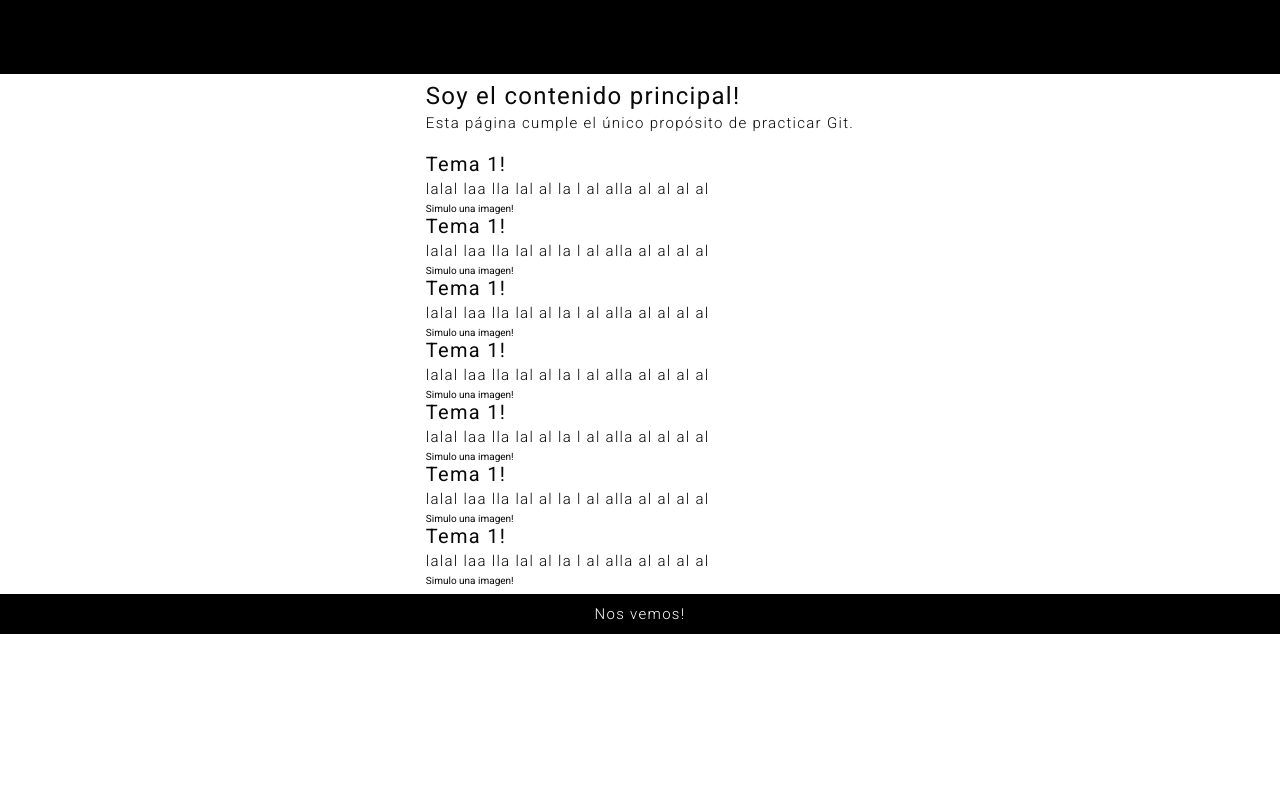
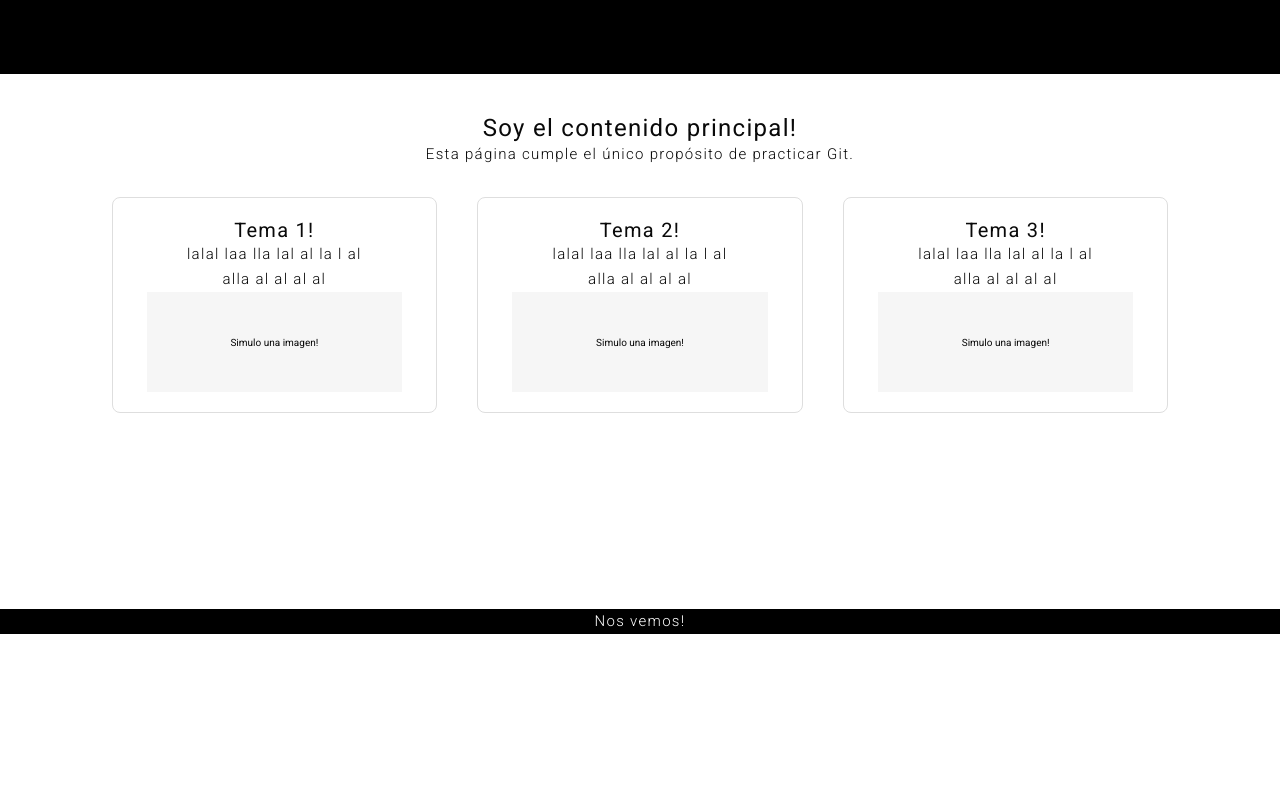
Before and after one commit to Paul-Lazcano/git-and-github-practice, a plain HTML site: page index.html in a window 1280 px wide. Shown: the part 166-961 px from the top of the page. Before the commit the page ends 800 px from the top, so only its background shows below. Drawn offline with Linux system fonts and the light colour scheme.

Commit message:
Estile main

```diff
--- a/index.html
+++ b/index.html
@@ -40,52 +40,17 @@
           </div>
           <div class="card">
             <div class="card__text-container">
-              <h4 class="card__title">Tema 1!</h4>
+              <h4 class="card__title">Tema 2!</h4>
               <p class="card__text">
                 lalal laa lla lal al la l al alla al al al al
               </p>
             </div>
             <div class="card__img">Simulo una imagen!</div>
           </div>
+
           <div class="card">
             <div class="card__text-container">
-              <h4 class="card__title">Tema 1!</h4>
-              <p class="card__text">
-                lalal laa lla lal al la l al alla al al al al
-              </p>
-            </div>
-            <div class="card__img">Simulo una imagen!</div>
-          </div>
-          <div class="card">
-            <div class="card__text-container">
-              <h4 class="card__title">Tema 1!</h4>
-              <p class="card__text">
-                lalal laa lla lal al la l al alla al al al al
-              </p>
-            </div>
-            <div class="card__img">Simulo una imagen!</div>
-          </div>
-          <div class="card">
-            <div class="card__text-container">
-              <h4 class="card__title">Tema 1!</h4>
-              <p class="card__text">
-                lalal laa lla lal al la l al alla al al al al
-              </p>
-            </div>
-            <div class="card__img">Simulo una imagen!</div>
-          </div>
-          <div class="card">
-            <div class="card__text-container">
-              <h4 class="card__title">Tema 1!</h4>
-              <p class="card__text">
-                lalal laa lla lal al la l al alla al al al al
-              </p>
-            </div>
-            <div class="card__img">Simulo una imagen!</div>
-          </div>
-          <div class="card">
-            <div class="card__text-container">
-              <h4 class="card__title">Tema 1!</h4>
+              <h4 class="card__title">Tema 3!</h4>
               <p class="card__text">
                 lalal laa lla lal al la l al alla al al al al
               </p>
--- a/styles.css
+++ b/styles.css
@@ -38,7 +38,7 @@ p {
   font-size: 1.5rem;
   font-weight: 300;
   letter-spacing: 0.13rem;
-  line-height: 2.7rem;
+  line-height: 2.5rem;
 }
 /* Repetitive things */
 .flex-center-childs {
@@ -50,12 +50,13 @@ p {
 }
 /* Layout */
 .wrapper {
+  position: relative;
   display: grid;
   min-height: 100vh;
   height: auto;
   width: 100%;
   grid-template-columns: 1fr;
-  grid-template-rows: 30vh 65vh 5vh;
+  grid-template-rows: 30vh 100vh;
 }
 
 /* ? Styling */
@@ -73,10 +74,47 @@ p {
 }
 /* ! Main */
 .main {
+  display: flex;
+  flex-direction: column;
+  justify-content: start;
+  row-gap: 3rem;
+  padding: 1rem 2rem;
+  text-align: center;
+}
+.main__text-container {
+  width: 100%;
+  padding-top: 3rem;
+}
+.cards-container {
+  width: 100%;
+  display: flex;
+  flex-flow: row wrap;
+  justify-content: center;
+  gap: 4rem;
+}
+.card {
+  display: flex;
+  flex-direction: column;
+  align-items: center;
+  background-color: #ffffff;
+  padding: 2rem;
+  border: 0.1rem solid #dedede;
+  border-radius: 0.8rem;
+}
+.card__text-container {
+  width: 70%;
+}
+.card__img {
   display: grid;
+  place-content: center;
+  height: 10rem;
+  width: 90%;
+  background-color: #f6f6f6;
 }
 /* ! Footer */
 .footer {
+  position: sticky;
+  bottom: 0;
   color: #fff;
   background-color: #000000;
 }
```
